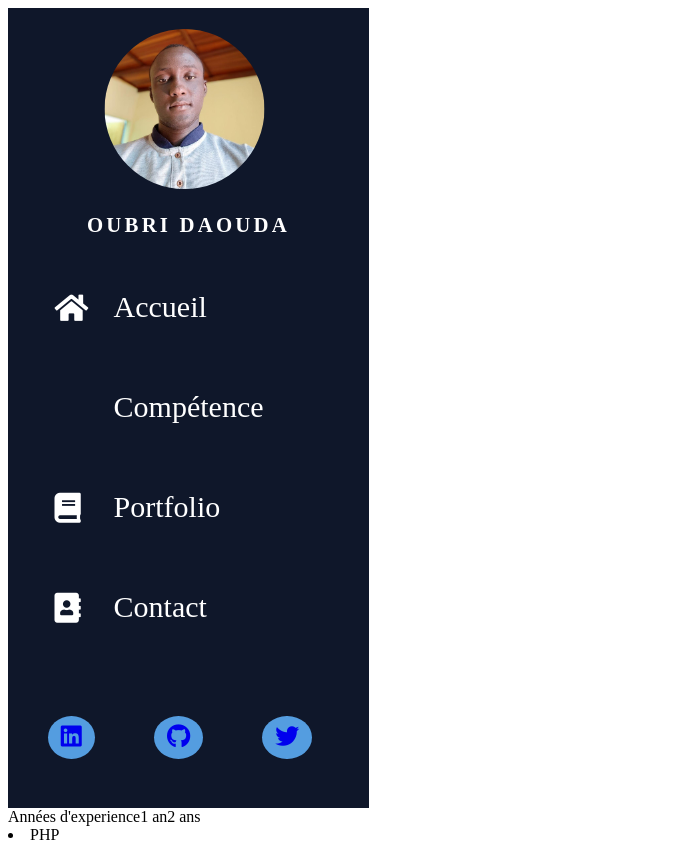
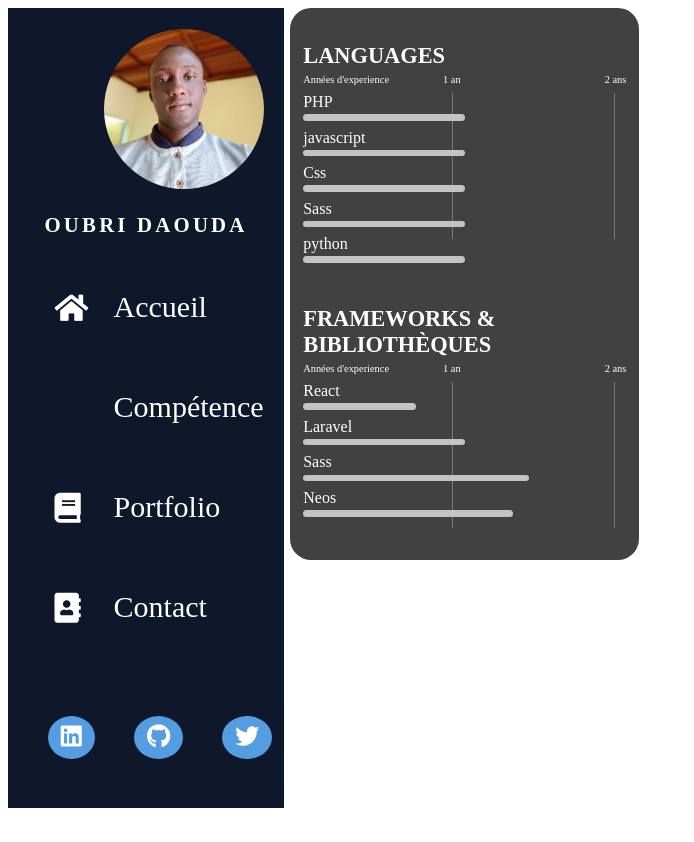
Before and after one commit to oubridaouda/my-portfolio, a React (Create React App) app: page /competence in a window 1280 px wide. Shown: the top 842 px of the page, without its empty margins (0-694 px from the left). After the commit the page ends 816 px from the top, so only its background shows below. Built offline with nearby package versions, Linux system fonts and the light colour scheme; some icons are missing.

Commit message:
FEATURE: add language component

```diff
--- a/src/component/knowledges/ProgressBar.js
+++ b/src/component/knowledges/ProgressBar.js
@@ -3,8 +3,9 @@
 const ProgressBar = (props)=>{
     console.log()
     return(
-        <div className="progress">
-            <div>
+        <div className={props.className}>
+            <h3>{props.title}</h3>
+            <div className="years">
                 <span>Années d'experience</span>
                 <span>1 an</span>
                 <span>2 ans</span>
@@ -21,11 +22,12 @@
                                 <div className="progressBar"
                                      style={{
                                          width: progressBar
-                                     }}></div>
+                                     }}>
+
+                                </div>
 
                             </div>
                         )
-                    })
                     })
                 }
             </div>
--- a/src/pages/Knowledges.js
+++ b/src/pages/Knowledges.js
@@ -4,9 +4,11 @@
 
 const Knowledges = () => {
     return (
-        <div className="knowledgesContent">
+        <div className="knowledges">
             <Navigation/>
-            <Languages/>
+            <div className="knowledgesContent">
+                <Languages/>
+            </div>
         </div>
     );
 };
--- a/src/style/_setting.scss
+++ b/src/style/_setting.scss
@@ -3,3 +3,47 @@
 $min-height: 100vh;
 $white-color: #ffff;
 $cyan-blue: #549DE0;
+$card-color: #414141;
+$border-radius: 21px;
+$progress-color: #C4C4C4;
+
+@mixin verticalCenter {
+  display: flex;
+  justify-content: center;
+  align-items: center;
+}
+* {
+  box-sizing: border-box;
+}
+body {
+  max-width: 1200px;
+  color: $white-color;
+}
+button {
+  cursor: pointer;
+}
+li {
+  list-style-type: none;
+}
+a {
+  text-decoration: none;
+  color: $white-color;
+  cursor: pointer;
+}
+a:visited {
+  color:$white-color;
+}
+.home, .knowledges, .portfolio, .contact {
+  display: flex;
+
+  @media screen and (max-width: 850px){
+    display: block !important;
+  }
+}
+.homeContent, .knowledgesContent, .portfolioContent, .contactContent {
+  margin-left: .4rem;
+
+  @media screen and (max-width: 850px){
+    margin-left: 0 !important;
+  }
+}
--- /dev/null
+++ b/src/style/components/_knowledges.scss
@@ -0,0 +1,103 @@
+.knowledges{
+  display: flex;
+  .knowledgesContent{
+    min-height: $min-height;
+    width: 100%;
+    position: relative;
+    overflow: hidden;
+    display: grid;
+    grid-template-columns: 38% 1fr 1fr;
+    grid-template-rows: 70% 30%;
+    grid-template-areas: "L E E" "O O H";
+
+    .languagesFrameworks, .experience, .otherSkills, .hobbies{
+      background: $card-color;
+      border-radius: $border-radius;
+      padding: .8rem;
+    }
+
+    h3{
+      font-size: 1.4rem;
+      margin-bottom: 1rem;
+      color: $white-color;
+      text-transform: uppercase;
+    }
+
+    .languagesFrameworks{
+      grid-area: L;
+      margin-bottom: 0.5rem;
+      display: grid;
+      grid-template-columns: 1fr;
+      grid-template-rows: 1fr 1fr;
+      grid-template-areas: "L" "F";
+      .languageDisplay{
+        grid-area: L;
+      }
+      .frameworkDisplay{
+        grid-area: F;
+      }
+      h3{
+        margin-bottom: .3rem;
+      }
+      .years{
+        font-size: .65rem;
+        display: flex;
+        justify-content: space-between;
+        color: $white-color;
+
+        span{
+          width: 36%;
+          &:nth-child(2){
+            text-align: center;
+            width: 20%;
+          }
+          &:nth-child(3){
+            text-align: right;
+            width: 44%;
+          }
+          &:nth-child(2):before, &:nth-child(3):before{
+            content: "";
+            background: rgba(180,179,179,0.5);
+            position: absolute;
+            height: 146px;
+            width: 1px;
+            transform: translate(9px, 19px);
+          }
+
+        }
+      }
+      .languagesList{
+        padding-top: .5rem ;
+
+        li{
+          color: $white-color;
+        }
+        .progressBar{
+          height: .4rem;
+          background: transparent;
+          border-radius: 50px;
+          margin-top: .2rem;
+          position: relative;
+
+          &:after{
+            content: '';
+            position: absolute;
+            background: $progress-color;
+            border-radius: 50px;
+            height: .4rem;
+            width: 0;
+            animation: line 2s ease-out forwards;
+            @keyframes line {
+              to{
+                width: 100%;
+              }
+            }
+          }
+
+        }
+      }
+
+    }
+  }
+
+}
--- a/src/style/style.scss
+++ b/src/style/style.scss
@@ -1,3 +1,4 @@
 @import "setting";
 @import "components/card";
 @import "components/navigation";
+@import "components/knowledges";
```
